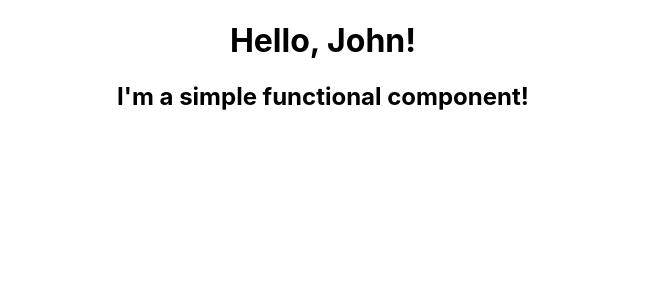
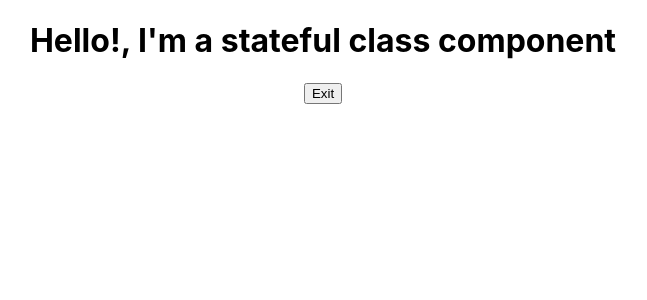
Before and after one commit to cornishcoder1/component-types, a React (Create React App) app in the folder react-components/: page / in a window 1280 px wide. Shown: the top 300 px of the page, without its empty margins (317-964 px from the left). Built offline with nearby package versions, Linux system fonts and the light colour scheme.

Commit message:
stateful class components

```diff
--- a/react-components/src/App.js
+++ b/react-components/src/App.js
@@ -6,8 +6,8 @@ import HooksCounter from "./components/HooksCounter";
 function App() {
   return (
     <div className="App">
-      <FunctionalGreeting name="John" />
-      {/* <StatefulGreeting name="Anna" /> */}
+      {/* <FunctionalGreeting name="John" /> */}
+      <StatefulGreeting name="Joshua" greeting="I'm a stateful class component" />
       {/* <HooksCounter name="Mike" /> */}
     </div>
   );
--- a/react-components/src/components/StatefulGreeting.js
+++ b/react-components/src/components/StatefulGreeting.js
@@ -1,28 +1,60 @@
 import React from "react";
 
-export default class StatefulGreeting extends React.Component {
+class StatefulGreeting extends React.Component {
+
   constructor(props) {
     super(props);
     this.state = {
-      count: 0
+      introduction: "Hello!",
+      buttonText: "Exit",
     };
+
   }
 
-  setCount = () => {
-    this.setState(prevState => {
-      return { count: prevState.count + 1 }
-    })
+  handleClick() {
+    this.setState({
+      introduction: "Goodbye!",
+      buttonText: "Enter",
+    });
+    console.log(this.state.introduction)
   }
 
   render() {
     return (
-      <div className="greeting">
-        <h1>
-          Hello, {this.props.name}, I'm a stateful component!
-        </h1>
-        <h2>You've clicked {this.state.count} times</h2>
-        <button onClick={this.setCount}>Increment Count</button>
+      <div>
+        <h1>{this.state.introduction}, {this.props.greeting}</h1>
+        <button onClick={() => this.handleClick()}>{this.state.buttonText}</button>
       </div>
-    );
+    )
   }
 }
+
+export default StatefulGreeting
+
+
+// export default class StatefulGreeting extends React.Component {
+//   constructor(props) {
+//     super(props);
+//     this.state = {
+//       count: 0
+//     };
+//   }
+
+//   setCount = () => {
+//     this.setState(prevState => {
+//       return { count: prevState.count + 1 }
+//     })
+//   }
+
+//   render() {
+//     return (
+//       <div className="greeting">
+//         <h1>
+//           Hello, {this.props.name}, I'm a stateful component!
+//         </h1>
+//         <h2>You've clicked {this.state.count} times</h2>
+//         <button onClick={this.setCount}>Increment Count</button>
+//       </div>
+//     );
+//   }
+// }
```
Also changed, not shown: 1 other file (tests, documents, lock files or other folders).
